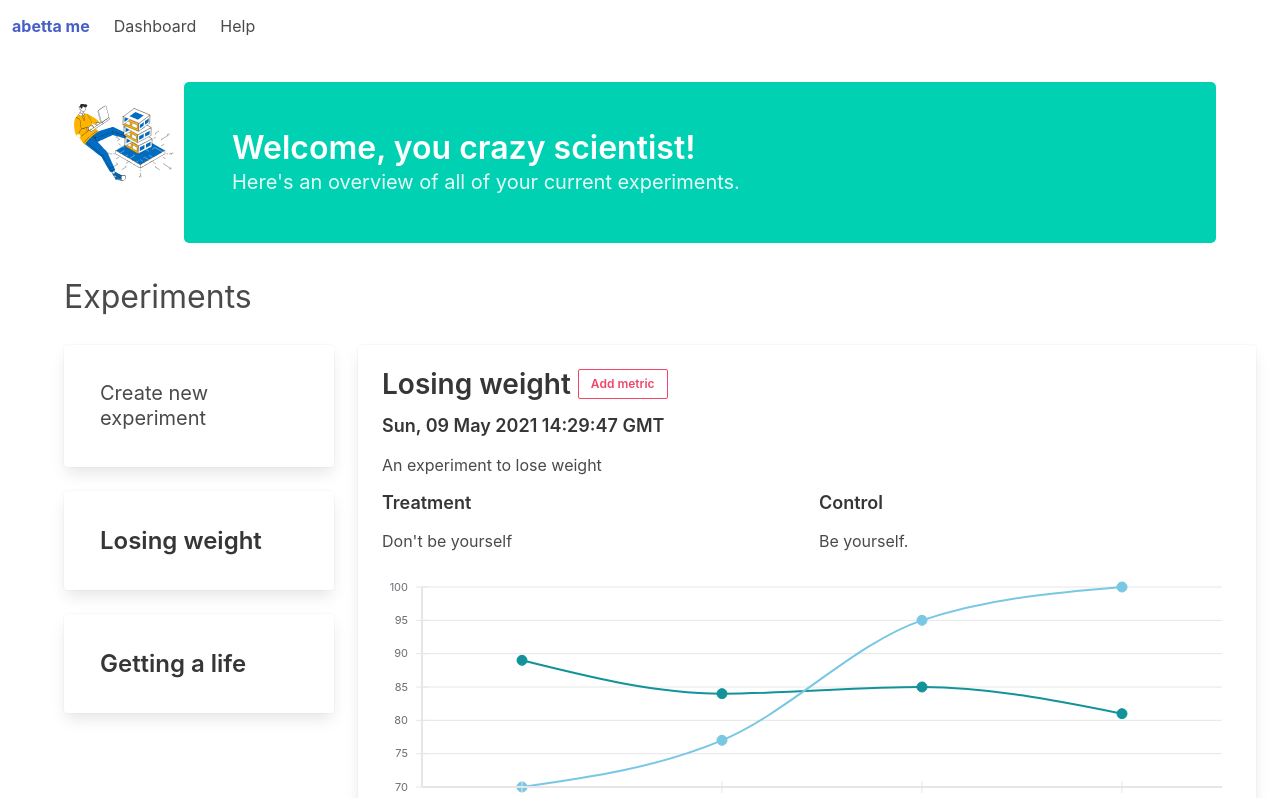
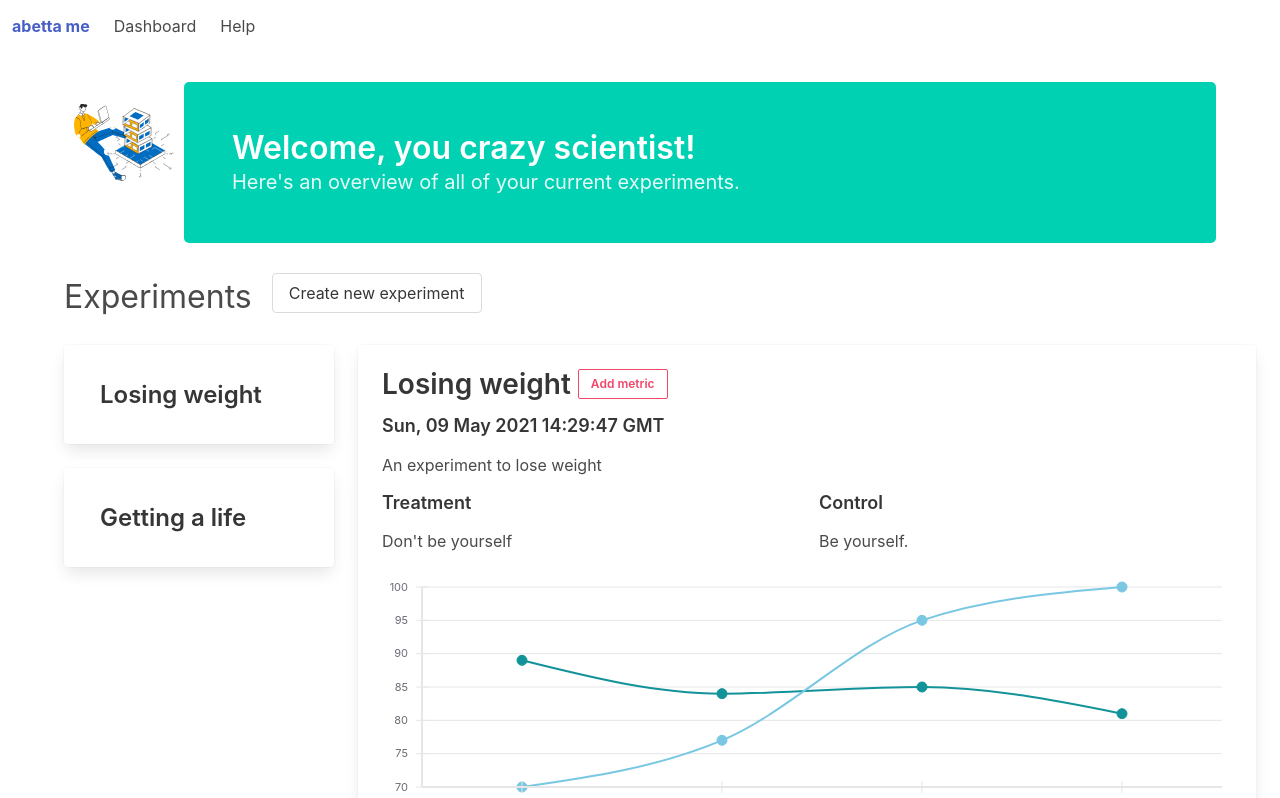
Before and after one commit to redis-developer/abetta-ux, a React (Create React App) app: page /dashboard in a window 1280 px wide. Shown: the top 798 px of the page. Built offline with nearby package versions, Linux system fonts and the light colour scheme.

Commit message:
UX changes

```diff
--- a/src/App.css
+++ b/src/App.css
@@ -30,7 +30,7 @@
   }
 }
 
-.main-content * {
+.main-content, .card {
   transition: box-shadow 0.5s ease-in;
   animation: fadeIn cubic-bezier(0.075, 0.82, 0.165, 1) 0.8s;
 }
--- a/src/dashboard/Dashboard.tsx
+++ b/src/dashboard/Dashboard.tsx
@@ -5,6 +5,7 @@ import React from "react";
 import { Experiment } from "../contract/Experiment";
 import Lottie from "react-lottie";
 import animationData from "../lottie/hosting.json";
+import { Link } from "react-router-dom";
 
 interface IProps {}
 
@@ -38,7 +39,7 @@ class Dashboard extends React.Component<IProps, IState> {
     };
     return (
       <div className="container block">
-        <div style={{ float:"left", minHeight: "120px", minWidth: 120 }}>
+        <div style={{ float: "left", minHeight: "120px", minWidth: 120 }}>
           <Lottie
             options={defaultOptions}
             height={120}
@@ -55,19 +56,27 @@ class Dashboard extends React.Component<IProps, IState> {
           </div>
         </section>
 
-        <h1 className="is-size-3">Experiments</h1>
+        <div>
+        <h1 className="is-size-3">
+          Experiments
+          <Link
+            to={{
+              pathname: "/wizard",
+              state: this.state,
+            }}
+            className="button is-right is-outlined"
+            style={{marginLeft: 20}}
+          >
+            Create new experiment
+          </Link>
+          </h1>
+        </div>
         <br></br>
 
         <div className="block is-mobile">
           <div className="columns">
             <div className="column is-one-quarter">
-              <div className="card primary column block">
-                <div className="card-content">
-                  <a className="subtitle is-5 is-spaced" href="/wizard">
-                    Create new experiment
-                  </a>
-                </div>
-              </div>
+
               {this._experiments.map((exp, index) => (
                 <div
                   className={`card column block ${
```
